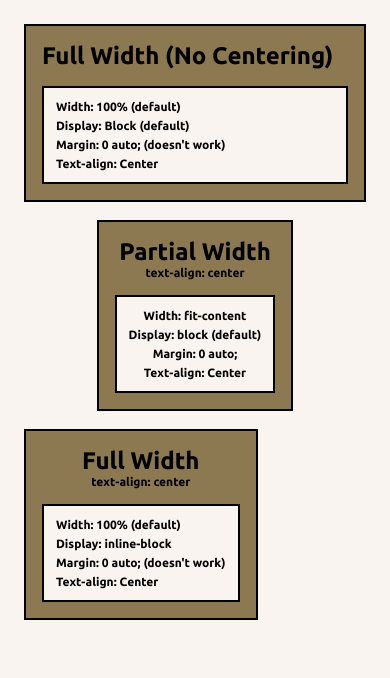
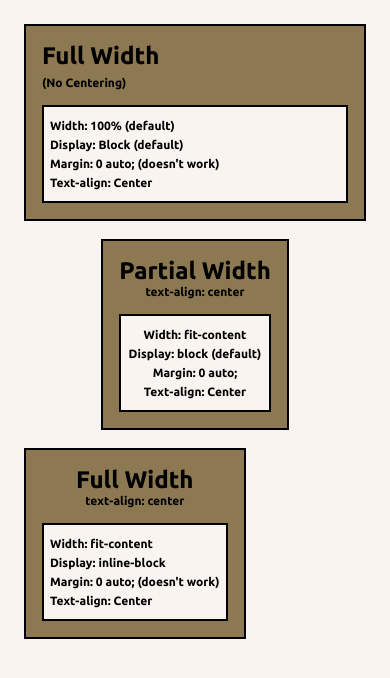
Before and after one commit to sagarEmn/marginWidthHeight, a website built with Vite: page index.html in a window 390 px wide. Built offline with nearby package versions, Linux system fonts and the light colour scheme.

Commit message:
Minor UI changes

```diff
--- a/index.html
+++ b/index.html
@@ -17,7 +17,8 @@
   </head>
   <body>
     <div class="container default-width">
-      <h1>Full Width (No Centering)</h1>
+      <h1>Full Width</h1>
+      <p>(No Centering)</p>
       <div class="box">
         <p>Width: 100% (default)</p>
         <p>Display: Block (default)</p>
@@ -45,7 +46,7 @@
         <p class="sub-title">text-align: center</p>
       </div>
       <div class="box">
-        <p>Width: 100% (default)</p>
+        <p>Width: fit-content</p>
         <p>Display: inline-block</p>
         <p>Margin: 0 auto; (doesn't work)</p>
         <p>Text-align: Center</p>
--- a/style.css
+++ b/style.css
@@ -89,7 +89,7 @@ p {
     font-size: 0.75rem;
   }
   p {
-    margin: 0.5em;
+    margin: 0.5em 0;
   }
   .box {
     padding: 0.5em;
```
